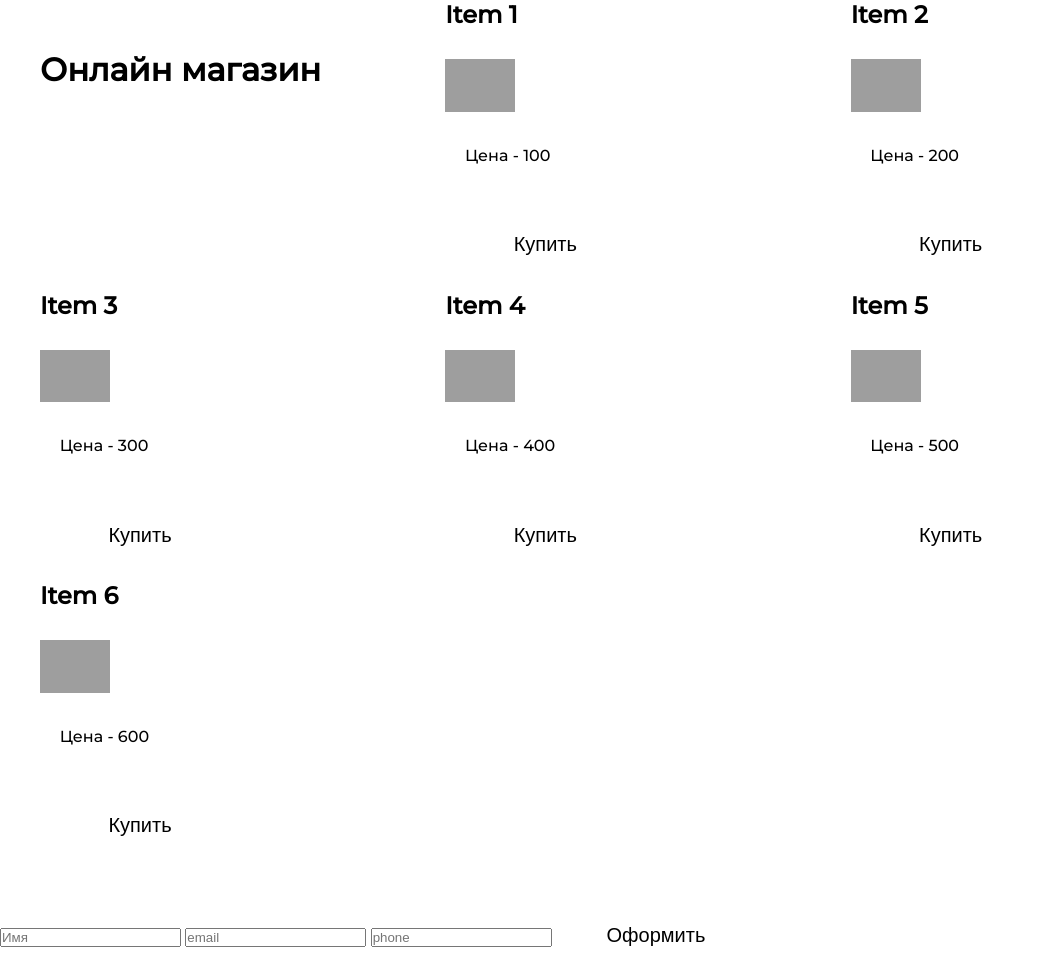
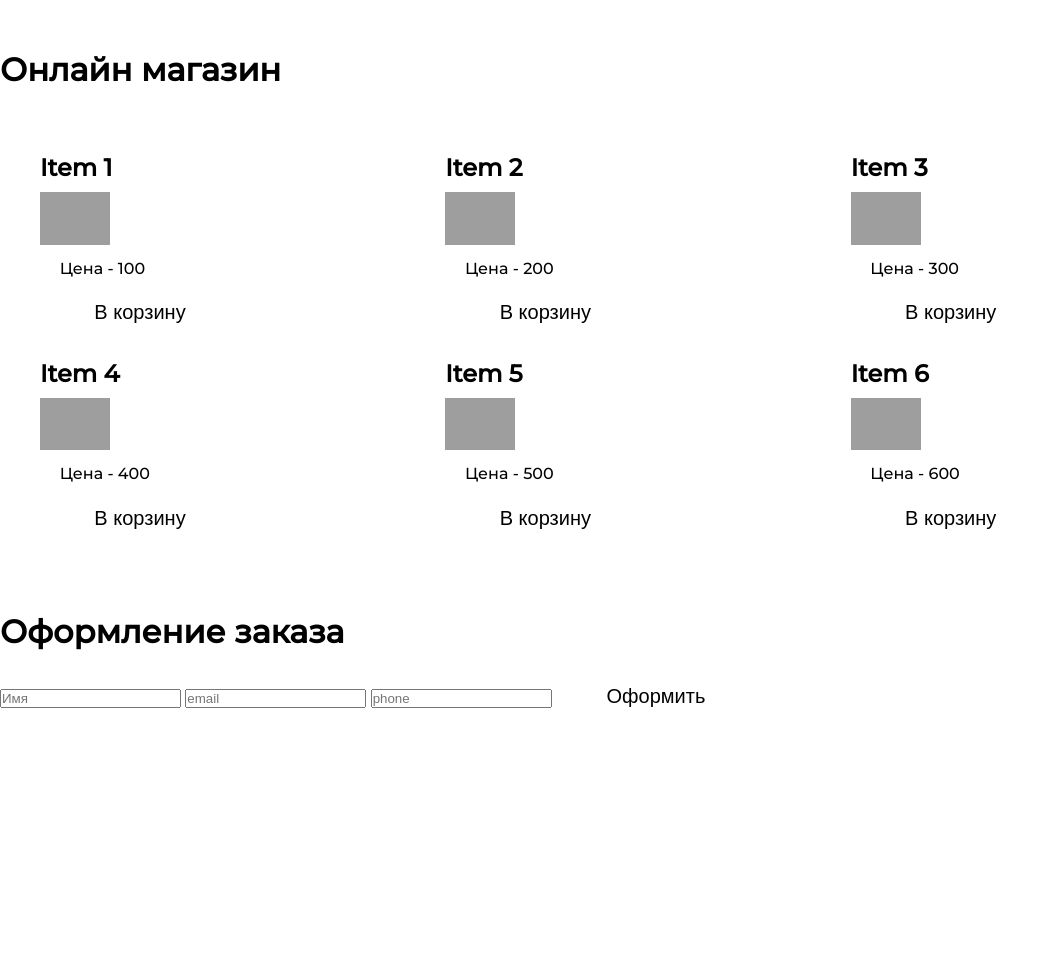
Before and after one commit to davidwerent/nightShop, a FastAPI app: page /menu in a window 1280 px wide. Shown: the whole page, without its empty margins (0-1059 px from the left). After the commit the page ends 708 px from the top, so only its background shows below. Run offline with FastAPI, Linux system fonts and the light colour scheme; some libraries are stand-ins or nearby versions; grey boxes are pictures that could not be loaded.

Commit message:
update menu

```diff
--- a/templates/menu.html
+++ b/templates/menu.html
@@ -21,7 +21,7 @@
         }
         #main {
             max-width: 1200px;
-            margin: 0 auto;
+            margin: 5% auto;
             display: grid;
             gap: 1rem;
         }
@@ -30,6 +30,7 @@
             color: white;
             padding: 1rem;
             height: 4rem;
+
         }
 
         @media (min-width: 600px) {
@@ -44,7 +45,7 @@
         }
         img {
             width: 70px;
-            margin: 30px auto;
+            margin: 10px auto;
         }
         p {
             width: 350px;
@@ -53,7 +54,7 @@
         button {
             border: 0;
             border-radius: 5px;
-            margin-top: 50px;
+            margin-top: 5px;
             height: 60px;
             width: 200px;
             font-size: 20px;
@@ -70,19 +71,20 @@
 
 </head>
 <body>
+    <h1>Онлайн магазин</h1>
     <div id="main">
-        <h1>Онлайн магазин</h1>
         {% for id, name, price, cost, photo in item_list %}
         <div id="item">
             <h2>{{name}}</h2>
             <img src="{{photo}}">
             <p>Цена - {{price}}</p>
-            <button id="buy">Купить</button>
+            <button id="buy">В корзину</button>
         </div>
         {% endfor %}
 
     </div>
     <form id="form">
+        <h1>Оформление заказа</h1>
         <input type="text" placeholder="Имя" id="user_name">
         <input type="text" placeholder="email" id="user_email">
         <input type="text" placeholder="phone" id="user_phone">
```
